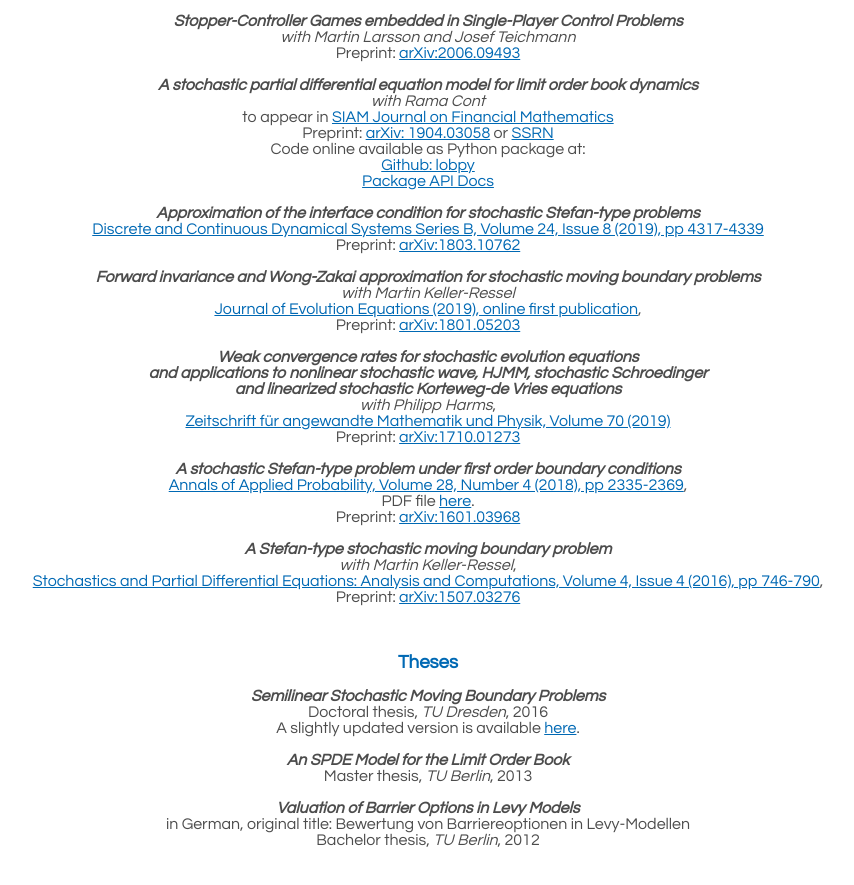
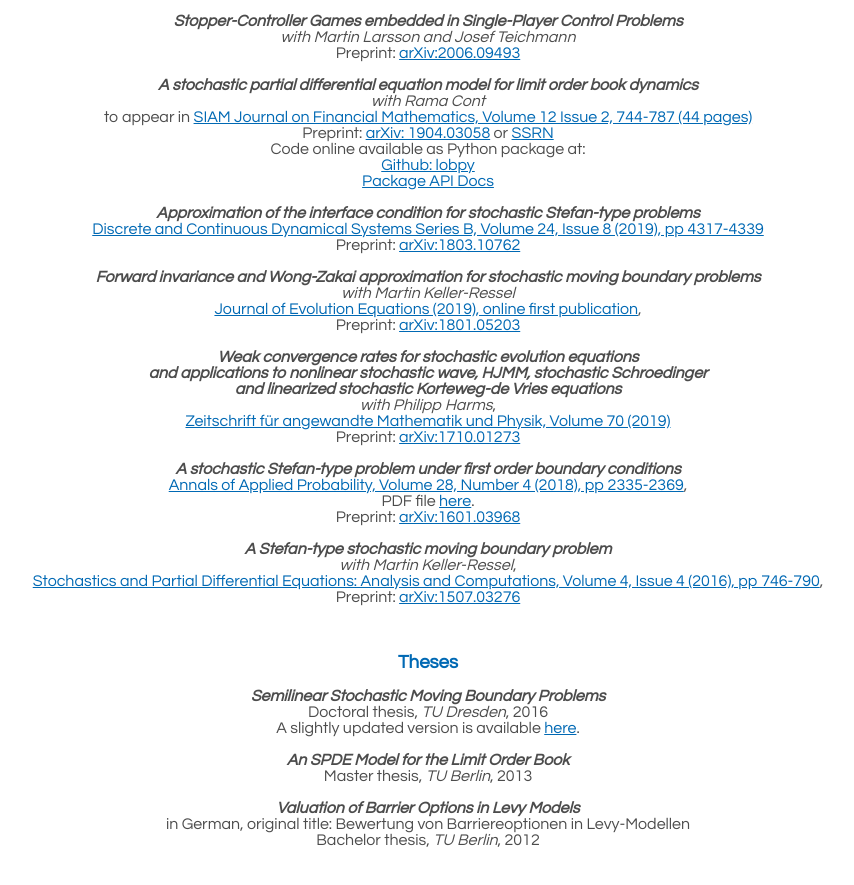
Before and after one commit to mm842/mm842.github.io, a plain HTML site: page research.html in a window 1280 px wide. Shown: the part 1071-1956 px from the top of the page, without its empty margins (212-1066 px from the left). Drawn offline with Linux system fonts and the light colour scheme.

Commit message:
Updated LOB-SPDE paper

```diff
--- a/research.html
+++ b/research.html
@@ -125,7 +125,7 @@
             <li>&nbsp;</li>
 	    <li><strong><em>A stochastic partial differential equation model for limit order book dynamics</em></strong></li>
             <li><em>with Rama Cont</em> </li>
-            <li>to appear in <a href="https://epubs.siam.org/loi/sjfmbj">SIAM Journal on Financial Mathematics</a></li>
+            <li>to appear in <a href="https://doi.org/10.1137/19M1254489">SIAM Journal on Financial Mathematics, Volume 12 Issue 2, 744-787 (44 pages)</a></li>
             <li>Preprint: <a href="https://arxiv.org/abs/1904.03058">arXiv: 1904.03058</a> or <a href="https://papers.ssrn.com/sol3/papers.cfm?abstract_id=3366536">SSRN</a></li>
             <li>Code online available as Python package at:</li>
 	    <li><a href="https://github.com/mm842/lobpy">Github: lobpy</a></li>
```
